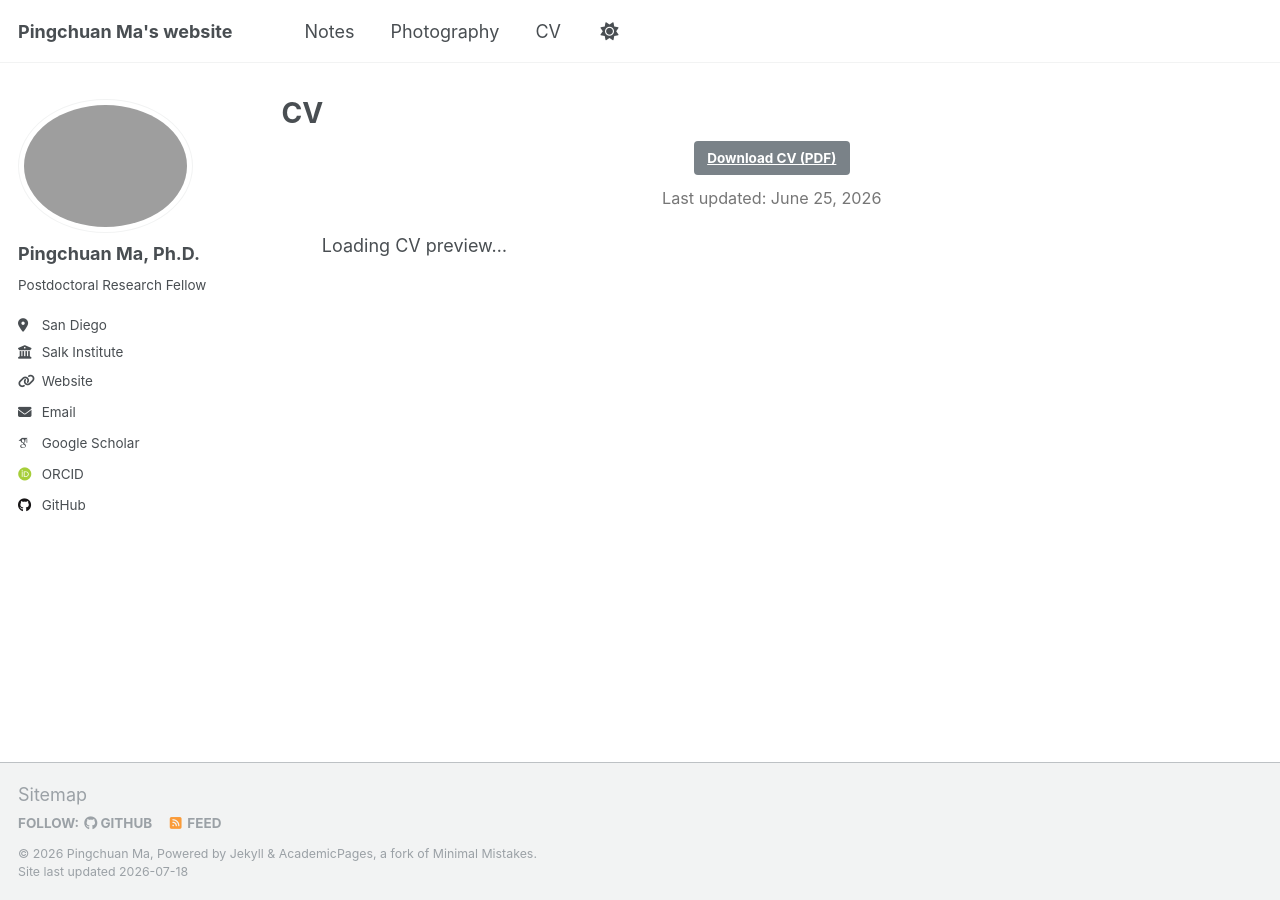
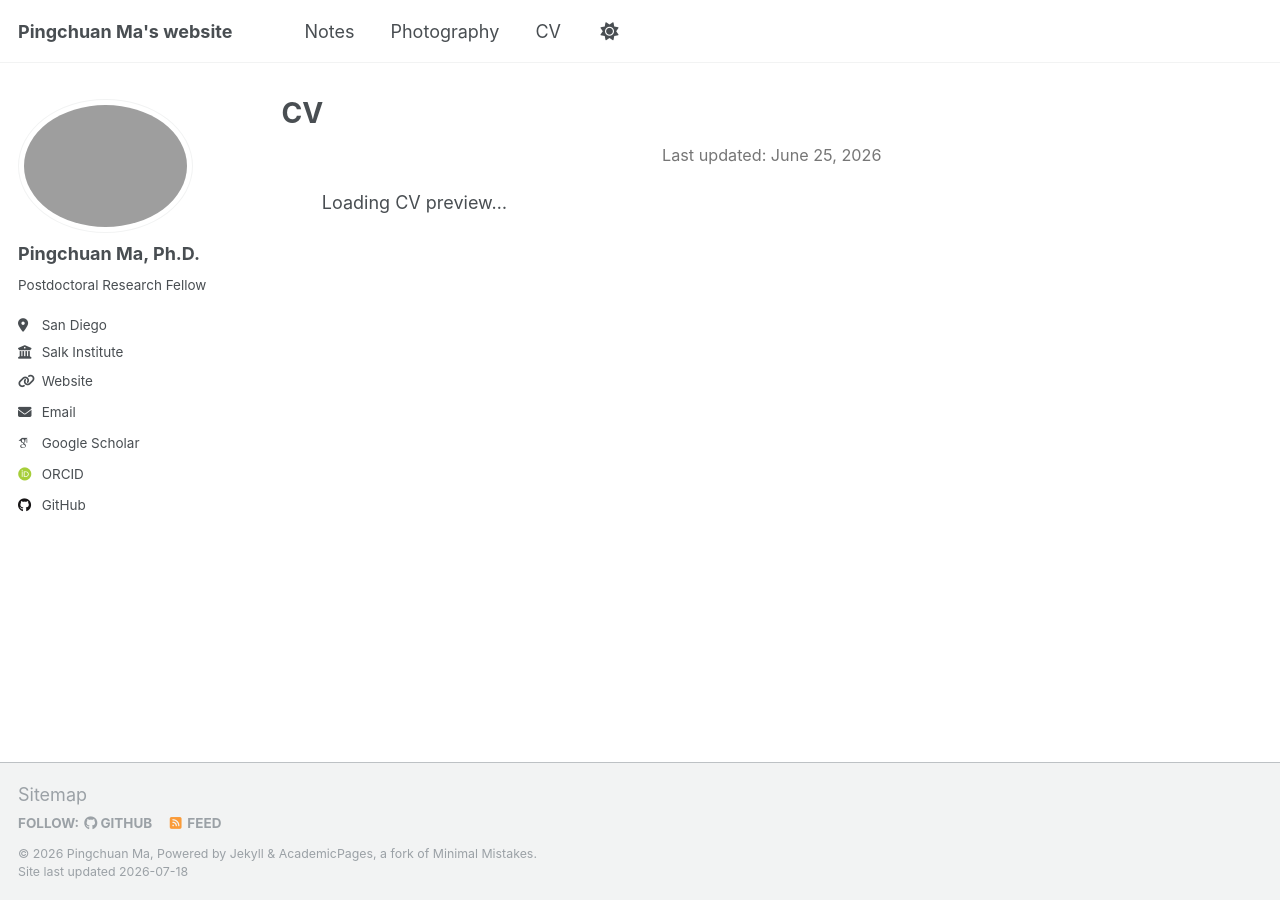
Before and after one commit to pcmaaaaa/pcmaaaaa.github.io, a Jekyll site: the page built from _pages/cv.md, in a window 1280 px wide. Built offline with Jekyll 4.4.1, drawn with Linux system fonts in a browser that asks for light colours; some web fonts are replaced; a script that is not in the unit is left out.

Commit message:
Update cv.md

```diff
--- a/_pages/cv.md
+++ b/_pages/cv.md
@@ -10,8 +10,7 @@ redirect_from:
 {% include base_path %}
 
 <div style="text-align: center; margin-bottom: 1em;">
-  <a href="{{ base_path }}/files/cv.pdf" class="btn btn--primary" target="_blank" rel="noopener">Download CV (PDF)</a>
-  <p style="margin-top: 0.5em; font-size: 0.9em; color: #767676;">Last updated: June 25, 2026</p>
+  <p style="font-size: 0.9em; color: #767676;">Last updated: June 25, 2026</p>
 </div>
 
 <div id="cv-pdf-pages" style="width: 100%; max-width: 900px; margin: 0 auto;">
```
